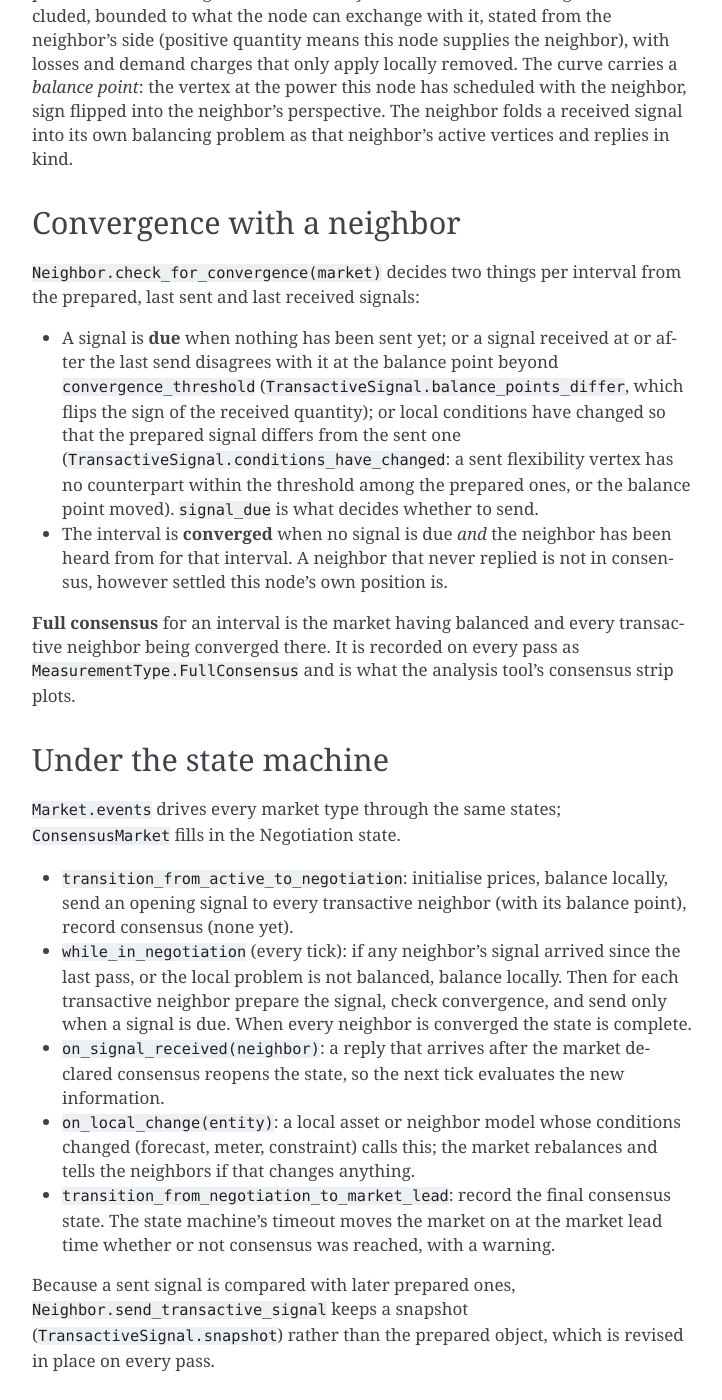
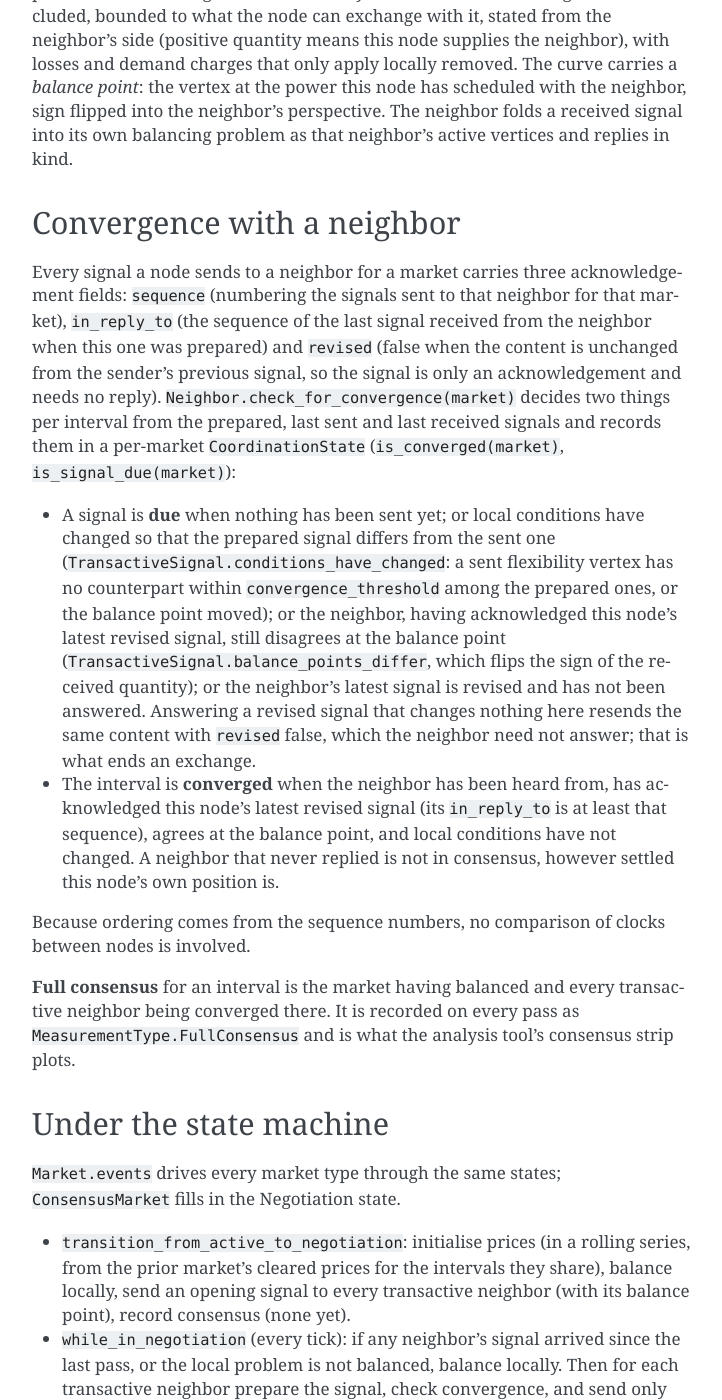
Before and after one commit to transactive-network-systems/tent, a Sphinx documentation site: the page built from docs/source/design/consensus_market.rst, in a window 1280 px wide and 1400 px high, scrolled down 714 px. Shown: the whole window, without its empty margins (388-1110 px from the left). Built offline with Sphinx 7.4.7, drawn with Linux system fonts in a browser that asks for light colours.

Commit message:
Docs: convergence section describes the acknowledgement fields; opening prices in a rolling series

```diff
--- a/docs/source/design/consensus_market.rst
+++ b/docs/source/design/consensus_market.rst
@@ -30,16 +30,25 @@ neighbor's active vertices and replies in kind.
 Convergence with a neighbor
 ---------------------------
 
-``Neighbor.check_for_convergence(market)`` decides two things per interval from the prepared, last sent and last received
-signals:
+Every signal a node sends to a neighbor for a market carries three acknowledgement fields: ``sequence`` (numbering the
+signals sent to that neighbor for that market), ``in_reply_to`` (the sequence of the last signal received from the
+neighbor when this one was prepared) and ``revised`` (false when the content is unchanged from the sender's previous
+signal, so the signal is only an acknowledgement and needs no reply). ``Neighbor.check_for_convergence(market)``
+decides two things per interval from the prepared, last sent and last received signals and records them in a
+per-market ``CoordinationState`` (``is_converged(market)``, ``is_signal_due(market)``):
 
-- A signal is **due** when nothing has been sent yet; or a signal received at or after the last send disagrees with it
-  at the balance point beyond ``convergence_threshold`` (``TransactiveSignal.balance_points_differ``, which flips the
-  sign of the received quantity); or local conditions have changed so that the prepared signal differs from the sent
-  one (``TransactiveSignal.conditions_have_changed``: a sent flexibility vertex has no counterpart within the threshold
-  among the prepared ones, or the balance point moved). ``signal_due`` is what decides whether to send.
-- The interval is **converged** when no signal is due *and* the neighbor has been heard from for that interval. A
-  neighbor that never replied is not in consensus, however settled this node's own position is.
+- A signal is **due** when nothing has been sent yet; or local conditions have changed so that the prepared signal
+  differs from the sent one (``TransactiveSignal.conditions_have_changed``: a sent flexibility vertex has no
+  counterpart within ``convergence_threshold`` among the prepared ones, or the balance point moved); or the neighbor,
+  having acknowledged this node's latest revised signal, still disagrees at the balance point
+  (``TransactiveSignal.balance_points_differ``, which flips the sign of the received quantity); or the neighbor's
+  latest signal is revised and has not been answered. Answering a revised signal that changes nothing here resends the
+  same content with ``revised`` false, which the neighbor need not answer; that is what ends an exchange.
+- The interval is **converged** when the neighbor has been heard from, has acknowledged this node's latest revised
+  signal (its ``in_reply_to`` is at least that sequence), agrees at the balance point, and local conditions have not
+  changed. A neighbor that never replied is not in consensus, however settled this node's own position is.
+
+Because ordering comes from the sequence numbers, no comparison of clocks between nodes is involved.
 
 **Full consensus** for an interval is the market having balanced and every transactive neighbor being converged there.
 It is recorded on every pass as ``MeasurementType.FullConsensus`` and is what the analysis tool's consensus strip plots.
@@ -49,8 +58,9 @@ Under the state machine
 
 ``Market.events`` drives every market type through the same states; ``ConsensusMarket`` fills in the Negotiation state.
 
-- ``transition_from_active_to_negotiation``: initialise prices, balance locally, send an opening signal to every
-  transactive neighbor (with its balance point), record consensus (none yet).
+- ``transition_from_active_to_negotiation``: initialise prices (in a rolling series, from the prior market's cleared
+  prices for the intervals they share), balance locally, send an opening signal to every transactive neighbor (with its
+  balance point), record consensus (none yet).
 - ``while_in_negotiation`` (every tick): if any neighbor's signal arrived since the last pass, or the local problem is
   not balanced, balance locally. Then for each transactive neighbor prepare the signal, check convergence, and send
   only when a signal is due. When every neighbor is converged the state is complete.
```
